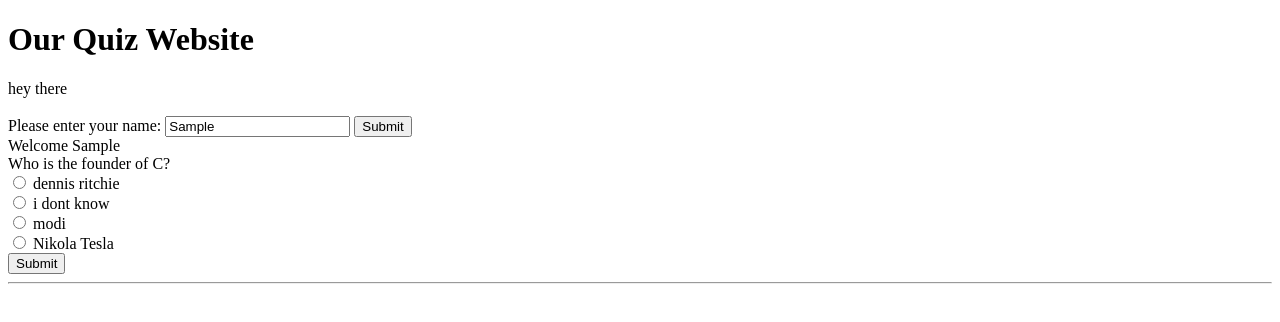
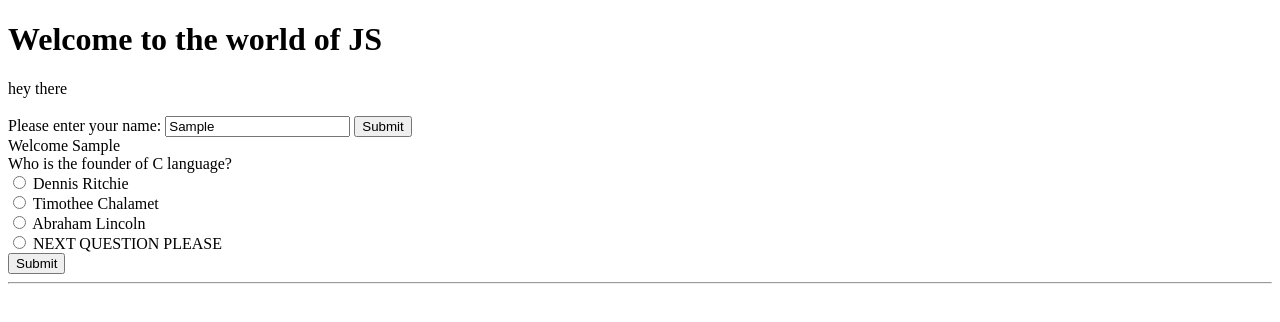
Before and after one commit to Kevin-M-scs/MLSC-WebDev-Task, a plain HTML site: page index.html in a window 1280 px wide. Both pictures are taken after typing "Sample" into the empty fields and a click on the button "Submit". Drawn offline with Linux system fonts and the light colour scheme; a web font is replaced by a local one.

Commit message:
latest html file

```diff
--- a/index.html
+++ b/index.html
@@ -3,17 +3,30 @@
 <head>
     <meta charset="UTF-8">
     <meta name="viewport" content="width=device-width, initial-scale=1.0">
-    <title>QUIZ</title>
+    <title>Me Learning JS</title>
+    <link rel="stylesheet" href="index.css">
+    <link rel="preconnect" href="https://fonts.googleapis.com">
+    <link rel="preconnect" href="https://fonts.gstatic.com" crossorigin>
+    <link href="https://fonts.googleapis.com/css2?family=Rubik+Bubbles&display=swap" rel="stylesheet">
+    <link rel="preconnect" href="https://fonts.googleapis.com">
+    <link rel="preconnect" href="https://fonts.gstatic.com" crossorigin>
+    <link href="https://fonts.googleapis.com/css2?family=Archivo+Black&display=swap" rel="stylesheet">
+
+    <link rel="preconnect" href="https://fonts.googleapis.com">
+<link rel="preconnect" href="https://fonts.gstatic.com" crossorigin>
+<link href="https://fonts.googleapis.com/css2?family=Roboto:ital,wght@0,100;0,300;0,400;0,500;0,700;0,900;1,100;1,300;1,400;1,500;1,700;1,900&display=swap" rel="stylesheet">
 </head>
 <body>
-    <h1>Our Quiz Website</h1>
+    <h1 class="heading">Welcome to the world of JS</h1>
     <div id="firstcontainer" class="container">hey there</div>
     <br>
+
+
 
     <!-- Used from tag for accepting username-->
         <form id="nameinput">
             <label for="username">Please enter your name:</label>
-        <input type="text" id="username" name="username">
+            <input type="text" id="username" name="username" placeholder="Enter your name">
             <button type="button" onclick="welcome()">Submit</button>
             <br>
         </form>
@@ -22,25 +35,26 @@
     <div id="questions" class="questions_body">
 
         <form id="q1" style="display:none;">
-            <label for="input1">Who is the founder of C?</label>
+            <label for="input1">Who is the founder of C language?</label>
             <br>
             <input type="radio" id="option1" name="input1" value="dennis ritchie">
-            <label for="option1">dennis ritchie</label>
+        <label for="option1">Dennis Ritchie</label>
         <br>
         <input type="radio" id="option2" name="input1" value="i dont know">
-            <label for="option2">i dont know</label>
+        <label for="option2">Timothee Chalamet</label>
         <br>
-            <input type="radio" id="option3" name="input1" value="value">
-            <label for="option3">modi</label>
+        <input type="radio" id="option3" name="input1" value="Abraham Lincoln">
+        <label for="option3">Abraham Lincoln</label>
         <br>
-            <input type="radio" id="option4" name="input1" value="value">
-            <label for="option4">Nikola Tesla</label>
+        <input type="radio" id="option4" name="input1" value="NEXT QUESTION PLEASE">
+        <label for="option4">NEXT QUESTION PLEASE</label>
         <br>
         <button type="button" onclick="check(1)">Submit</button>
         <br>
         <label for="input1" id="status1" style="display:none;"></label>
         <hr>
     </form>
+
 
         <form id="q2" style="display:none;">
             <label for="input2">Do you love recursion?</label>
@@ -119,7 +133,6 @@
             <br>
             <input type="radio" id="option4" name="input5" value="Thapar">
             <label for="option4">Thapar</label>
-            <br>
             <button type="button" onclick="check(5)">Submit</button>
             <br>
             <label for="input5" id="status5" style="display:none;"></label>
```
Lines whose indentation alone changed are shown as unchanged.
